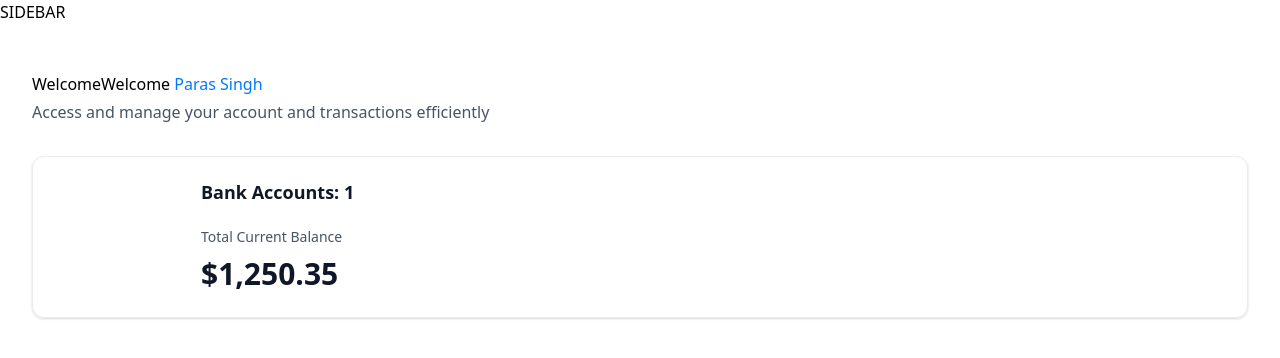
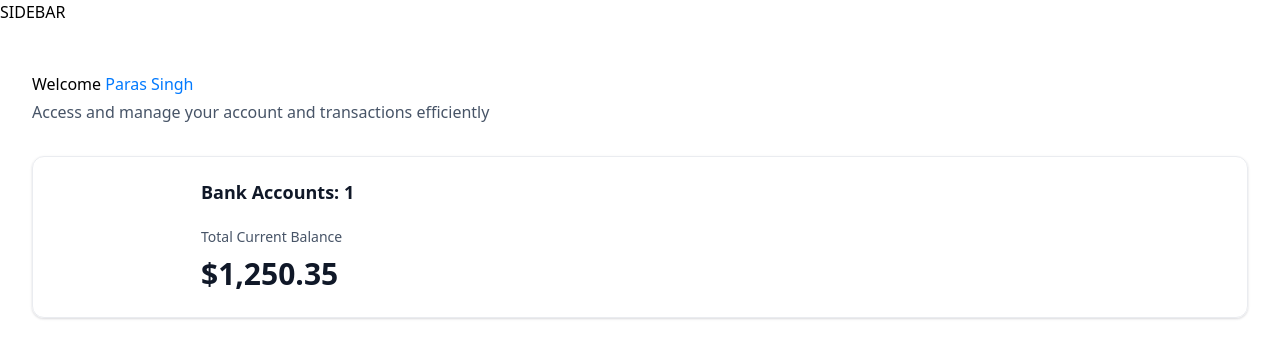
Before and after one commit to samartho4/Banking-App, a Next.js app: page / in a window 1280 px wide. Shown: the top 358 px of the page. Built offline with nearby package versions, Linux system fonts and the light colour scheme.

Commit message:
commiting elements new

```diff
--- a/components/HeaderBox.tsx
+++ b/components/HeaderBox.tsx
@@ -1,7 +1,7 @@
 const HeaderBox = ({type = "title", title, subtext, user}: HeaderBoxProps) =>{
     return (
         <div className="header-box">
-            <h1 className="header-box__title">{title}
+            <h1 className="header-box__title">
                 {title}
                 {type === 'greeting' && (
                     <span className="text-bankGradient">
--- a/components/TotalBalanceBox.tsx
+++ b/components/TotalBalanceBox.tsx
@@ -20,9 +20,9 @@ const TotalBalanceBox = ({
         </p>
 
 
-        <p className='total-balance-amount flex-center gap-2'>
+        <div className='total-balance-amount flex-center gap-2'>
         <AnimatedCounter amount={totalCurrentBalance} />
-        </p>
+        </div>
 
       </div>
     </div>
```
